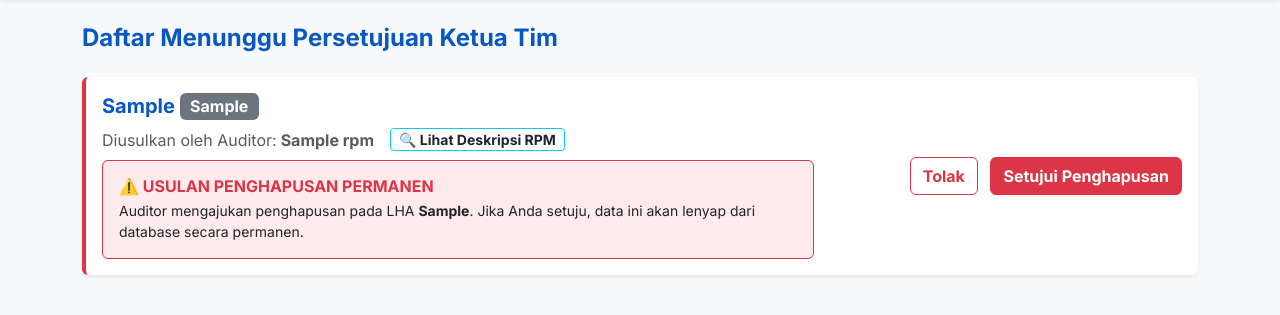
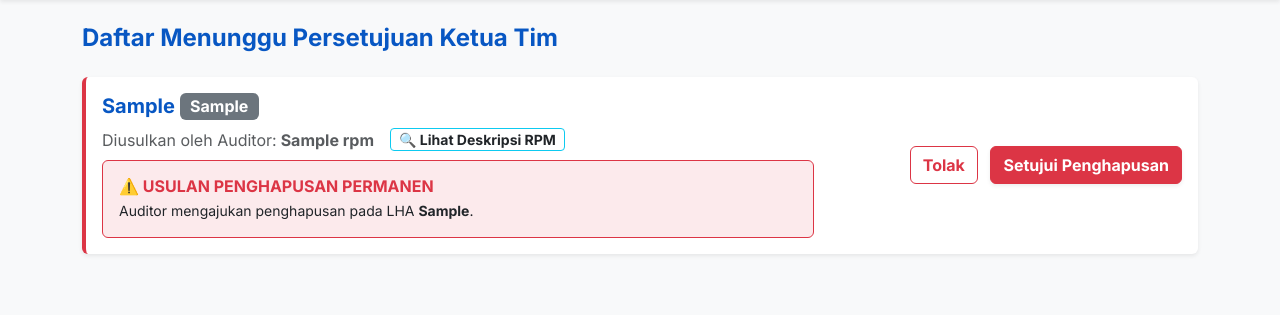
Before and after one commit to TasserFace/Dashboard-Audit-RPM, a Flask app: template templates/approval.html in a window 1280 px wide. Shown: the part 56-371 px from the top of the page. Run offline with Flask 3, Linux system fonts and the light colour scheme; the template is opened without the code that fills it: values that come from a table or form of the project are taken from there, others are empty; the visitor is signed in with stand-in values (Sample User, id 1); tables that the repository leaves empty hold one stand-in row (values such as "Sample post").

Commit message:
Update approval.html

```diff
--- a/templates/approval.html
+++ b/templates/approval.html
@@ -39,7 +39,6 @@
                     <div class="col-md-8">
                         <h5 class="fw-bold text-nusantara">{{ item.unit_kerja }} <span class="badge bg-secondary fs-6">{{ item.jenis_audit }}</span></h5>
 
-                        <!-- TOMBOL TAMBAHAN: LIHAT DESKRIPSI -->
                         <p class="mb-1 text-muted d-flex align-items-center">
                             Diusulkan oleh Auditor: <strong class="ms-1 me-3">{{ item.nama_auditor }}</strong>
                             <button type="button" class="btn btn-sm btn-outline-info fw-bold text-dark py-0" data-bs-toggle="modal" data-bs-target="#modalDeskripsi{{ item.id }}">
@@ -47,11 +46,10 @@
                             </button>
                         </p>
 
-                        <!-- DETEKSI USULAN HAPUS ATAU EDIT BIASA -->
                         {% if item.usulan_status == 'HAPUS' %}
                         <div class="bg-danger bg-opacity-10 p-3 rounded mt-2 border border-danger">
                             <h6 class="text-danger fw-bold mb-1">⚠️ USULAN PENGHAPUSAN PERMANEN</h6>
-                            <p class="text-dark small mb-0">Auditor mengajukan penghapusan pada LHA <strong>{{ item.no_lha }}</strong>. Jika Anda setuju, data ini akan lenyap dari database secara permanen.</p>
+                            <p class="text-dark small mb-0">Auditor mengajukan penghapusan pada LHA <strong>{{ item.no_lha }}</strong>.</p>
                         </div>
                         {% else %}
                         <div class="bg-light p-2 rounded mt-2 border">
@@ -60,9 +58,10 @@
                             <strong class="text-primary mt-1 d-block">📄 Bukti Status: <a href="/uploads/{{ item.file_bukti }}" target="_blank" class="text-decoration-none">Lihat Dokumen</a></strong>
                             {% endif %}
 
-                            {% if item.usulan_tenggat != item.tenggat_waktu %}
+                            <!-- LOGIKA ANTI-CRASH (Tanpa strftime) -->
+                            {% if item.usulan_tenggat and item.tenggat_waktu and item.usulan_tenggat != item.tenggat_waktu %}
                             <hr class="my-2">
-                            <strong>Perubahan Tenggat:</strong> <span class="text-danger">{{ item.tenggat_waktu.strftime('%d-%m-%Y') }}</span> ➔ <span class="text-success fw-bold">{{ item.usulan_tenggat.strftime('%d-%m-%Y') }}</span><br>
+                            <strong>Perubahan Tenggat:</strong> <span class="text-danger">{{ item.tenggat_waktu }}</span> ➔ <span class="text-success fw-bold">{{ item.usulan_tenggat }}</span><br>
                             <span class="text-muted d-block mt-1">Dasar: BA No. <strong>{{ item.no_ba_kesepakatan }}</strong></span>
                             {% if item.file_ba_kesepakatan %}
                             <strong class="text-primary mt-1 d-block">📄 File BA: <a href="/uploads/{{ item.file_ba_kesepakatan }}" target="_blank" class="text-decoration-none">Lihat File BA</a></strong>
@@ -79,7 +78,6 @@
                             <button type="submit" class="btn btn-outline-danger fw-bold me-2">Tolak</button>
                         </form>
 
-                        <!-- Tombol Pemicu Modal Persetujuan -->
                         {% if item.usulan_status == 'HAPUS' %}
                         <button class="btn btn-danger fw-bold shadow-sm" data-bs-toggle="modal" data-bs-target="#modalApprove{{ item.id }}">Setujui Penghapusan</button>
                         {% else %}
@@ -90,9 +88,7 @@
             </div>
         </div>
 
-        <!-- ============================================== -->
-        <!-- MODAL 1: POP-UP DETAIL & DESKRIPSI RPM         -->
-        <!-- ============================================== -->
+        <!-- MODAL 1: DESKRIPSI -->
         <div class="modal fade" id="modalDeskripsi{{ item.id }}" tabindex="-1">
             <div class="modal-dialog modal-dialog-centered">
                 <div class="modal-content border-0 border-top border-4 border-info">
@@ -103,10 +99,8 @@
                     <div class="modal-body text-start">
                         <p class="mb-1"><strong>No. LHA:</strong> {{ item.no_lha }}</p>
                         <p class="mb-3"><strong>Unit Kerja:</strong> {{ item.unit_kerja }}</p>
-
                         <h6 class="fw-bold text-nusantara mt-2">Deskripsi RPM:</h6>
                         <p class="border border-info p-3 rounded bg-light text-dark" style="white-space: pre-wrap;">{{ item.deskripsi }}</p>
-
                         <hr>
                         <p class="mb-0 small text-muted">PIC Auditee: <strong>{{ item.nama_pic }}</strong> ({{ item.wa_auditee }})</p>
                     </div>
@@ -117,28 +111,22 @@
             </div>
         </div>
 
-        <!-- ============================================== -->
-        <!-- MODAL 2: OTORISASI PERSETUJUAN (PASSWORD)      -->
-        <!-- ============================================== -->
+        <!-- MODAL 2: OTORISASI -->
         <div class="modal fade" id="modalApprove{{ item.id }}" tabindex="-1">
             <div class="modal-dialog modal-dialog-centered">
                 <div class="modal-content border-0 {% if item.usulan_status == 'HAPUS' %}border-top border-4 border-danger{% endif %}">
-
                     <div class="modal-header {% if item.usulan_status == 'HAPUS' %}bg-danger{% else %}bg-nusantara{% endif %} text-white">
                         <h5 class="modal-title fw-bold">Otorisasi Persetujuan</h5>
                         <button type="button" class="btn-close btn-close-white" data-bs-dismiss="modal"></button>
                     </div>
-
                     <form action="/process_approval/{{ item.id }}" method="POST">
                         <div class="modal-body text-start">
                             <input type="hidden" name="action" value="terima">
-
                             {% if item.usulan_status == 'HAPUS' %}
                             <div class="alert alert-danger bg-danger bg-opacity-10 text-danger border-danger fw-bold text-center px-2 py-3 mb-3">
-                                🛑 PERINGATAN 🛑<br>Apakah Anda yakin menyetujui PENGHAPUSAN PERMANEN pada RPM Unit Kerja {{ item.unit_kerja }}? Data ini tidak dapat dikembalikan.
+                                🛑 PERINGATAN 🛑<br>Yakin menyetujui PENGHAPUSAN PERMANEN pada RPM Unit Kerja {{ item.unit_kerja }}?
                             </div>
                             {% endif %}
-
                             <label class="fw-bold {% if item.usulan_status == 'HAPUS' %}text-danger{% else %}text-nusantara{% endif %}">
                                 Masukkan Password (Ketua Tim):
                             </label>
@@ -159,7 +147,6 @@
         <div class="alert bg-mentari text-center fw-bold shadow-sm">🎉 Tidak ada usulan RPM yang menunggu persetujuan.</div>
         {% endfor %}
     </div>
-
     <script src="https://cdn.jsdelivr.net/npm/bootstrap@5.3.0/dist/js/bootstrap.bundle.min.js"></script>
 </body>
 </html>
```
